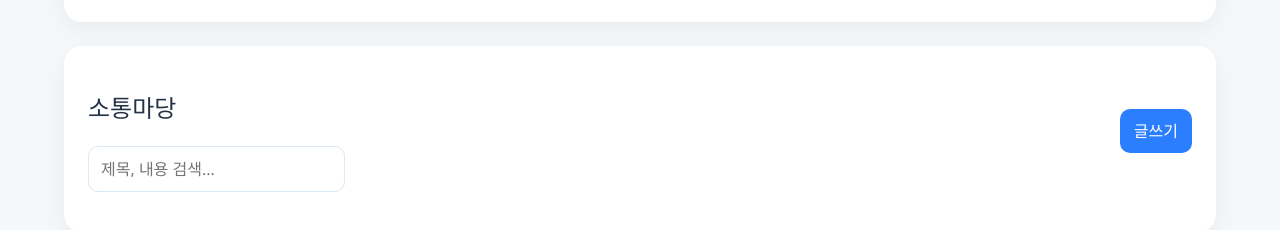
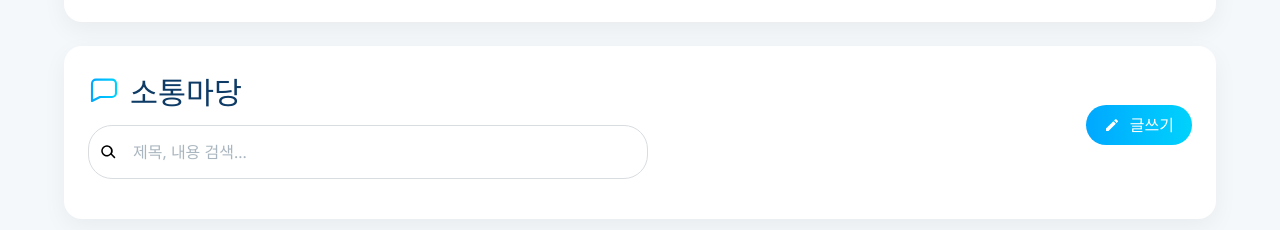
Before and after one commit to BusanHub/busanhub, a Vue app: page / in a window 1280 px wide. Shown: the part 1653-1883 px from the top of the page. Built offline with nearby package versions, Linux system fonts and the light colour scheme.

Commit message:
커뮤니티 UI 수정

```diff
--- a/src/components/CommunityBoard.vue
+++ b/src/components/CommunityBoard.vue
@@ -98,12 +98,29 @@ function formatRelativeTime(ts) {
 </script>
 
 <template>
-  <div class="section-head">
+    <div class="section-head">
     <div class="left">
-      <h2>소통마당</h2>
-      <input class="search-input" placeholder="제목, 내용 검색..." :value="search" @input="onSearchInput" />
+      <div class="title-row">
+        <svg class="bubble-icon" viewBox="0 0 24 24" width="32" height="32" aria-hidden="true">
+          <defs>
+            <linearGradient id="gradCB" x1="0%" y1="0%" x2="100%" y2="0%">
+              <stop offset="0%" stop-color="#00a8ff" />
+              <stop offset="100%" stop-color="#00d2fc" />
+            </linearGradient>
+          </defs>
+          <path d="M3 5a3 3 0 013-3h12a3 3 0 013 3v7a3 3 0 01-3 3H9l-6 3V5z" fill="none" stroke="url(#gradCB)" stroke-width="1.6" stroke-linejoin="round"/>
+        </svg>
+        <h2>소통마당</h2>
+      </div>
+      <div class="search-wrap">
+        <svg class="search-icon" viewBox="0 0 24 24" width="18" height="18" aria-hidden="true"><path d="M10.5 3a7.5 7.5 0 105.303 12.803l4.697 4.697 1.414-1.414-4.697-4.697A7.5 7.5 0 0010.5 3zM5 10.5a5.5 5.5 0 1111 0 5.5 5.5 0 01-11 0z"/></svg>
+        <input class="search-input" placeholder="제목, 내용 검색..." :value="search" @input="onSearchInput" />
+      </div>
     </div>
-    <button class="primary-btn" @click="emit('open-create')">글쓰기</button>
+    <button class="primary-btn write-btn" @click="emit('open-create')">
+      <svg viewBox="0 0 24 24" width="16" height="16" aria-hidden="true" class="btn-icon"><path d="M3 17.25V21h3.75L17.81 9.94l-3.75-3.75L3 17.25zM20.71 7.04a1 1 0 000-1.41l-2.34-2.34a1 1 0 00-1.41 0l-1.83 1.83 3.75 3.75 1.83-1.83z"/></svg>
+      <span>글쓰기</span>
+    </button>
   </div>
 
   <div v-if="boardMessage" class="message">{{ boardMessage }}</div>
@@ -172,6 +189,22 @@ function formatRelativeTime(ts) {
   flex-wrap: wrap;
 }
 
+.section-head .left {
+  display: flex;
+  flex-direction: column;
+  gap: 10px;
+}
+
+.title-row { display:flex; align-items:center; gap:10px }
+.bubble-icon { display: block }
+.section-head h2 { margin:0; font-size:1.9rem; color: #0d3b66 }
+.search-wrap{ display:flex; align-items:center; gap:10px; width:560px; max-width:100%; padding:6px 10px; border-radius:24px; border:1px solid #d9dde0; transition: border-color .12s ease, box-shadow .12s ease; background:#fff }
+.search-icon{ color: #d9dde0; flex:0 0 auto }
+.search-wrap:focus-within{ border-color: #00a8ff; box-shadow: 0 6px 18px rgba(0,168,255,0.12) }
+.search-wrap:focus-within .search-icon{ color: #00a8ff }
+.search-input{ border:none; outline:none; width:100%; padding:8px 6px; font:inherit }
+.search-input::placeholder { color:#aab6bf }
+
 .primary-btn,
 .ghost-btn {
   border: none;
@@ -181,9 +214,12 @@ function formatRelativeTime(ts) {
 }
 
 .primary-btn {
-  background: #2b7fff;
+  background: linear-gradient(90deg,#00a8ff,#00d2fc);
   color: white;
 }
+
+.primary-btn.write-btn{ display:inline-flex; align-items:center; gap:10px; padding:8px 18px; border-radius:999px; font-weight:600 }
+.primary-btn.write-btn .btn-icon{ fill: #fff }
 
 .ghost-btn {
   background: #eef5ff;
@@ -252,13 +288,18 @@ textarea {
   align-items: center;
   justify-content: center;
   text-align: center;
-  color: #2b7fff; /* more visible blue */
   font-weight: 700;
-  margin-right: 16px;
+  margin-right: 28px;
   font-size: 0.95rem;
   border-radius: 8px;
-  background: #eef7ff; /* subtle background to ensure contrast */
-  box-shadow: 0 1px 0 rgba(0,0,0,0.04);
+  /* gradient text instead of background */
+  background-image: linear-gradient(90deg,#00a8ff,#00d2fc);
+  -webkit-background-clip: text;
+  background-clip: text;
+  color: transparent;
+  box-shadow: none;
+  /* shift slightly left to sit closer to the cell edge */
+  transform: translateX(-6px);
 }
 
 .post-body {
```
